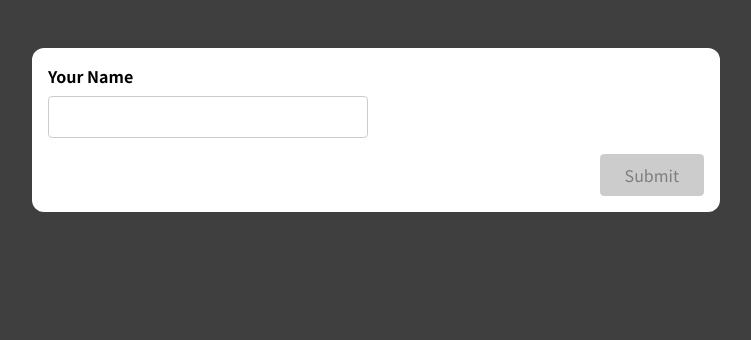
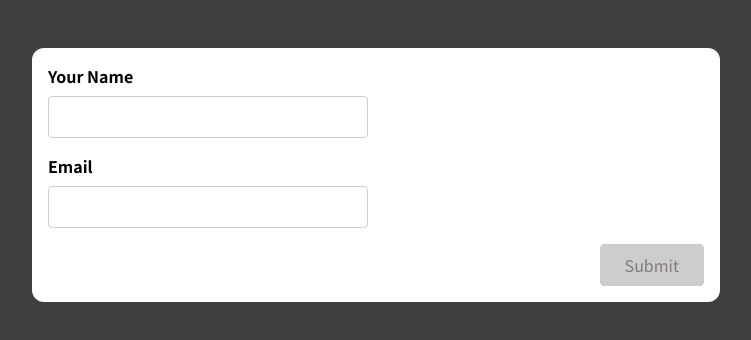
Before and after one commit to simplesNotEZ/max-forms-inputs, a React (Create React App) app: page / in a window 1280 px wide. Shown: the top 340 px of the page, without its empty margins (264-1015 px from the left). Built offline with nearby package versions, Linux system fonts and the light colour scheme.

Commit message:
Add email input and code to validate

```diff
--- a/src/components/SimpleInput.js
+++ b/src/components/SimpleInput.js
@@ -1,20 +1,23 @@
-import { useState, useEffect } from "react";
+import { useState} from "react";
 
 const SimpleInput = (props) => {
   const [enteredName, setEnteredName] = useState('');
   const [enteredNameTouched, setEnteredNameTouched] = useState(false);
-  const [formIsValid, setFormIsValid] = useState(false);
+
+  const [userEmail, setUserEmail] = useState('');
+  const [userEmailTouched, setUserEmailTouched] = useState(false);
 
   const enteredNameIsValid = enteredName.trim() !== '';
   const nameInputIsInvalid = enteredNameTouched && !enteredNameIsValid;
 
-  useEffect(() => {
-    if (enteredNameIsValid) {
-      setFormIsValid(true);
-    } else {
-      setFormIsValid(false);
-    }
-  }, [enteredNameIsValid]);
+  const userEmailIsValid = (userEmail.trim().length > 6 && userEmail.includes('@'));
+  const emailInputIsInvalid = userEmailTouched && !userEmailIsValid;
+
+  let formIsValid = false;
+
+  if (enteredNameIsValid && userEmailIsValid) {
+      formIsValid = true;
+  };
 
   const nameInputChangeHandler = (event) => {
     setEnteredName(event.target.value);
@@ -24,20 +27,33 @@ const SimpleInput = (props) => {
     setEnteredNameTouched(true);
   };
 
+  const emailInputChangeHandler = (event) => {
+    setUserEmail(event.target.value);
+  };
+
+  const emailInputBlurHandler = (event) => {
+    setUserEmailTouched(true);
+  };
+
   const formSubmissionHandler = event => {
     event.preventDefault();
     console.log(enteredName);
 
     setEnteredNameTouched(true);
+    setUserEmailTouched(true);
 
-    if (!enteredNameIsValid) {
+    if (!enteredNameIsValid || !userEmailIsValid) {
       return;
     }
     setEnteredName('');
     setEnteredNameTouched(false);
+
+    setUserEmail('');
+    setUserEmailTouched(false);
   }
 
   const nameInputClasses = nameInputIsInvalid ? 'form-control invalid' : 'form-control';
+  const emailInputClasses = emailInputIsInvalid ? 'form-control invalid' : 'form-control';
 
 
   return (
@@ -53,6 +69,17 @@ const SimpleInput = (props) => {
         />
         {nameInputIsInvalid && <p className="error-text">Name must not be empty.</p>}
       </div>
+      <div className={emailInputClasses}>
+        <label htmlFor='email'>Email</label>
+        <input
+          type='email'
+          id='email'
+          value={userEmail}
+          onChange={emailInputChangeHandler}
+          onBlur={emailInputBlurHandler}
+        />
+        {emailInputIsInvalid && <p className="error-text">Invalid email address.</p>}
+      </div>
       <div className="form-actions">
         <button disabled={!formIsValid} type="submit">Submit</button>
       </div>
```
